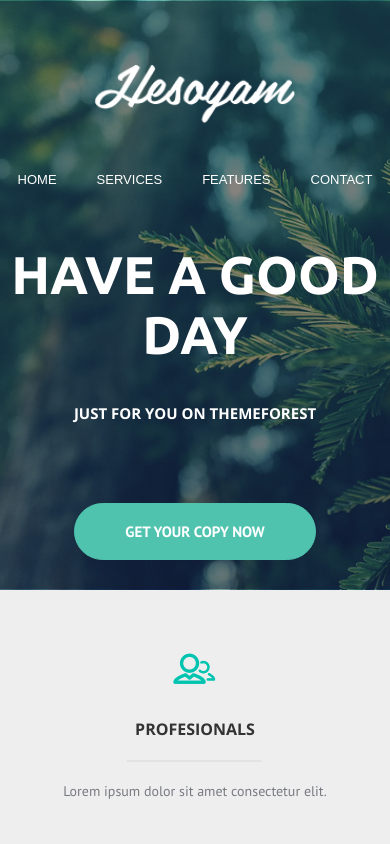
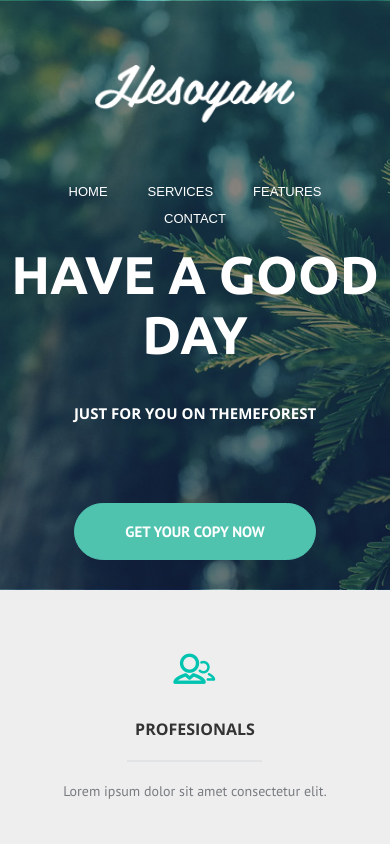
Before and after one commit to purr-purr/forest-landing-page-2019, a plain HTML site: page Forest Landing Page/index.html in a window 390 px wide. Shown: the top 844 px of the page. Drawn offline with nearby package versions, Linux system fonts and the light colour scheme.

Commit message:
fix responsive to 320px

```diff
--- a/Forest Landing Page/index.html
+++ b/Forest Landing Page/index.html
@@ -8,6 +8,9 @@
 	<link rel="stylesheet" href="css/main.css">
 </head>
 <body>
+
+<!-- Header -->
+
 <header class="header">
 		<div class="container">
 			<div class="header__inner">
@@ -29,9 +32,7 @@
 <section class="section__intro">
 	<div class="container">
 		<div class="intro">
-			<h1 class="intro__title">
-				HAVE A GOOD DAY
-			</h1>
+			<h1 class="intro__title">HAVE A GOOD DAY</h1>
 			<h4 class="intro__subtitle">JUST FOR YOU ON THEMEFOREST</h4>
 			<button class="intro__button" href="#">get your copy now</button>
 		</div>
@@ -90,7 +91,7 @@
 		<div class="supported">
 			<div class="supported__title">
 				<div class="icon__wrapper">
-					<img src="../Forest Landing Page/img/icons/ring .png" alt="ring">
+					<img src="../Forest Landing Page/img/icons/ring.png" alt="ring">
 				</div>
 				<h3>Fully Supported template</h3>
 			</div>
@@ -135,7 +136,7 @@
 			<div class="feedback__wrapper">
 				<div class="feedback__title">
 					<div class="icon__wrapper">
-						<img src="../Forest Landing Page/img/icons/plane .png" alt="plane">
+						<img src="../Forest Landing Page/img/icons/plane.png" alt="plane">
 					</div>
 					<h3>SEND IT NOW</h3>
 				</div>
@@ -145,7 +146,7 @@
 			<div class="feedback__wrapper">
 				<div class="feedback__title">
 					<div class="icon__wrapper">
-						<img src="../Forest Landing Page/img/icons/pan .png" alt="pan">
+						<img src="../Forest Landing Page/img/icons/pan.png" alt="pan">
 					</div>
 					<h3>VERY NICE TO SEE</h3>
 				</div>
@@ -180,7 +181,7 @@
 		<div class="logos">
 			<div class="logos__header">
 				<div class="icon__wrapper">
-					<img src="../Forest Landing Page/img/logos/star.png" alt="">
+					<img src="../Forest Landing Page/img/logos/star.png" alt="star logo">
 				</div>
 				<h3 class="logos__title">this template was featured on </h3>
 			</div>
@@ -208,6 +209,7 @@
 		</div>
 	</div>
 </footer>
+<!-- FontAwesome Icons -->
 	<script src="https://kit.fontawesome.com/5e926ca2ef.js" crossorigin="anonymous"></script>
 </body>
 </html>
--- a/Forest Landing Page/scss/main.scss
+++ b/Forest Landing Page/scss/main.scss
@@ -471,6 +471,8 @@ h1, h2, h3, h4, h5 {
 	}
 }
 
+// Socials Links
+
 .socials {
 	font-size: 22px;
 }
@@ -495,7 +497,7 @@ h1, h2, h3, h4, h5 {
 
 /*Responsive*/
 
-/* 380px - 600px */
+/* 450px - 600px */
 @media screen and (max-width: 600px) {
 	.intro__subtitle::after, .intro__subtitle::before {
 		display: none;
@@ -529,10 +531,12 @@ h1, h2, h3, h4, h5 {
 	}
 }
 
-/* 760px - 990px */
-@media screen and (max-width: 990px) {
+/* 320px - 450px */
+@media screen and (max-width: 450px) {
+	.nav__ul {
+		flex-wrap: wrap;
+	}
+	.nav__li {
+		margin-top: 12px;
+	}
 }
-
-/* 660px - 760px */
-@media screen and (max-width: 760px) {
-}
```
Also changed, not shown: Forest Landing Page/css/main.css, Forest Landing Page/img/icons/pan.png (renamed from Forest Landing Page/img/icons/pan .png), Forest Landing Page/img/icons/plane.png (renamed from Forest Landing Page/img/icons/plane .png), Forest Landing Page/img/icons/ring.png (renamed from Forest Landing Page/img/icons/ring .png), 1 other file.
